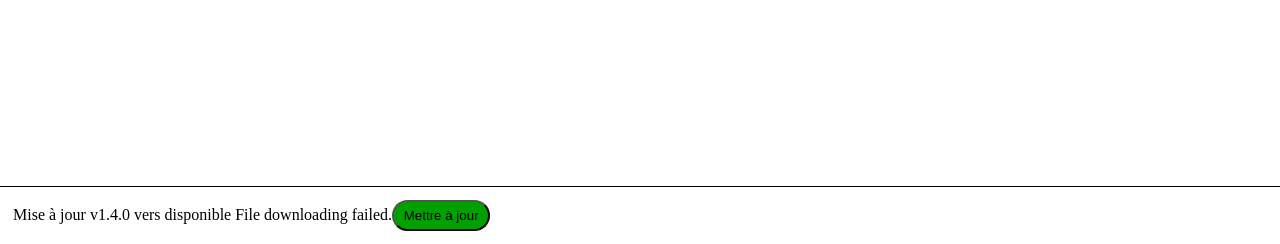
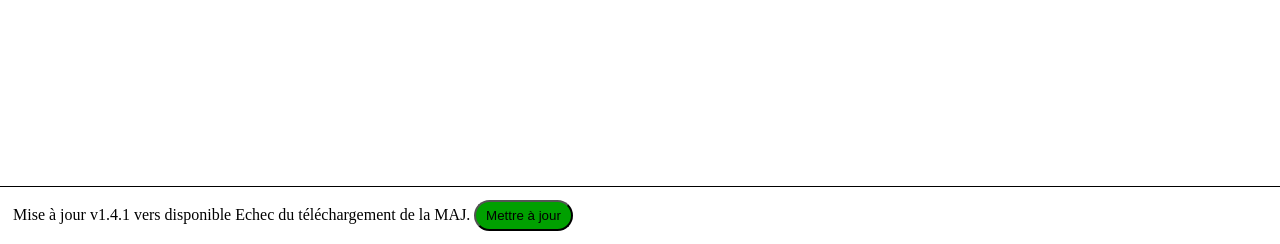
Before and after one commit to brunoduc/ephemeride, a PHP site: page / in a window 1280 px wide. Shown: the part 556-800 px from the top of the page. Run offline with PHP 8.4, Linux system fonts and the light colour scheme; data that the repository does not hold is empty.

Commit message:
Corrections mineures

```diff
--- a/config.inc.php
+++ b/config.inc.php
@@ -1,6 +1,6 @@
 <?php
 // Version d'Éphéméris
-    define('EPH_VERS','v1.4.0');
+    define('EPH_VERS','v1.4.1');
 
 // Code pour l'ajout d'un utilisateur
     define('ADD_USER_CODE','1234GPL');
--- a/css/style.css
+++ b/css/style.css
@@ -40,6 +40,7 @@ main { padding-top: 180px; }
 .maj:hover {
     background-color: #008000;
     color:white;
+    cursor:pointer;
 }
 
 #nav { display: flex; flex-direction: row; justify-content: center; }
--- a/index.php
+++ b/index.php
@@ -165,15 +165,15 @@ EOF;
                 // save the file by using base name
 
                 if (file_put_contents("$file_name", file_get_contents($url))){
-                    echo "File downloaded successfully";
+                    echo "MAJ téléchargée. ";
                 }
                 else{
-                    echo "File downloading failed.";
+                    echo "Echec du téléchargement de la MAJ. ";
                 }
             }
             if (file_exists($file_name)) {
 echo <<<EOF
-<button class="maj" hx-get="htmx/install-maj.php" hx-vals='{"version": "$json"}' hx-swap="innerHTML">
+<button class="maj" hx-get="htmx/install-maj.php" hx-vals='{"version": "$json"}' hx-swap="outerHTML">
 &nbsp;Mettre à jour&nbsp;
 </button>
 EOF;
```
Also changed, not shown: htmx/install-maj.php (+10 -7 lines).
